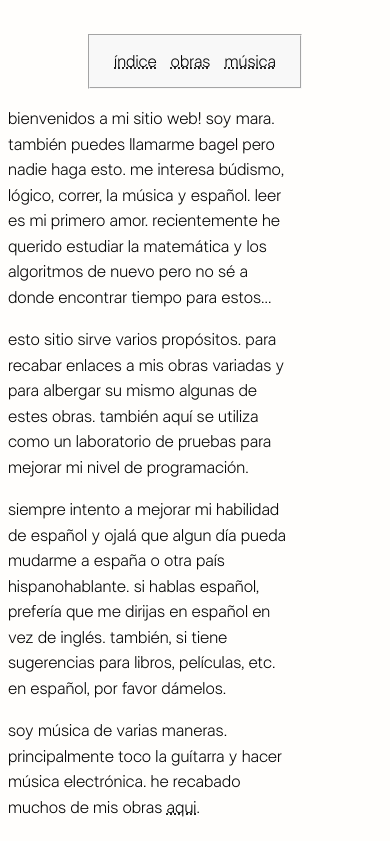
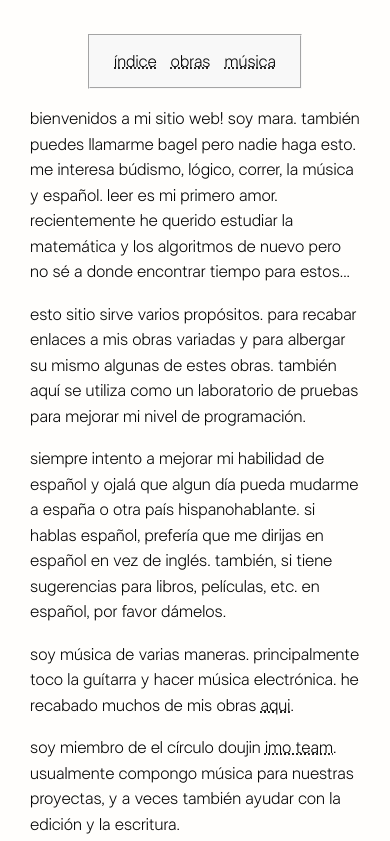
Before and after one commit to mewels/site, a SvelteKit app: page / in a window 390 px wide. Shown: the top 841 px of the page. Built offline with nearby package versions, Linux system fonts and the light colour scheme.

Commit message:
kwik fix

```diff
--- a/src/app.css
+++ b/src/app.css
@@ -23,7 +23,9 @@ main {
 }
 
 .post {
-    max-width: 75%;
+    padding-left: 1rem;
+    padding-right: 1rem;
+    max-width: 45rem;
 }
 
 
@@ -35,15 +37,12 @@ main {
 h3 {
     text-align: left;
     font-size: 18pt;
-    /* font-family: "vera"; */
 }
 
 a {
     color: var(--link-color);
     text-decoration: underline dotted;
 }
-
-
 
 a.visited {
     color: var(--link-color)
@@ -64,15 +63,6 @@ a.visited {
     url("/lt_superior/LTSuperior-Bold.ttf") format("truetype"),
 }
 
-
-@font-face {
-	font-family: vera;
-	src: url("/vera_humana_95/Verah___.ttf") format("truetype"),
-    url("/vera_humana_95/Verahi___.ttf") format("truetype"),
-    url("/vera_humana_95/Verahb___.ttf") format("truetype"),
-    url("/vera_humana_95/Verahbi___.ttf") format("truetype");
-}
-
 @counter-style my-decimal {
   system: extends decimal;
   suffix: ". ";
@@ -91,12 +81,11 @@ a.visited {
     }
 
     main {
-        width: 100%;
         margin: 0px;
     }
 
     .fakemain {
         overflow: visible;
-        max-width: 100%;
+        /* max-width: 100%; */
     }
 }
```
Also changed, not shown: src/lib/markdown/blog/cart.md (added).
